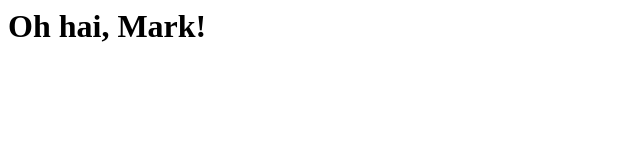
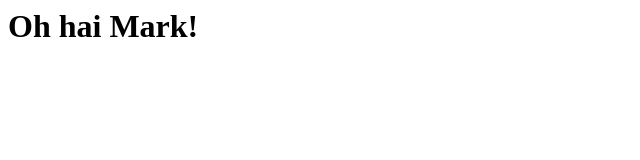
Before and after one commit to jsimonson2013/bookclub-site, a website: page index.html in a window 1280 px wide. Shown: the full height of the page, 0-640 px from the left. Drawn offline with Linux system fonts and the light colour scheme.

Commit message:
Testing git config

```diff
--- a/index.html
+++ b/index.html
@@ -5,6 +5,6 @@
 <title>FriendGroup</title>
 </head>
 <body>
-	<h1>Oh hai, Mark!</h1>
+	<h1>Oh hai Mark!</h1>
 </body>
 </html>
```
